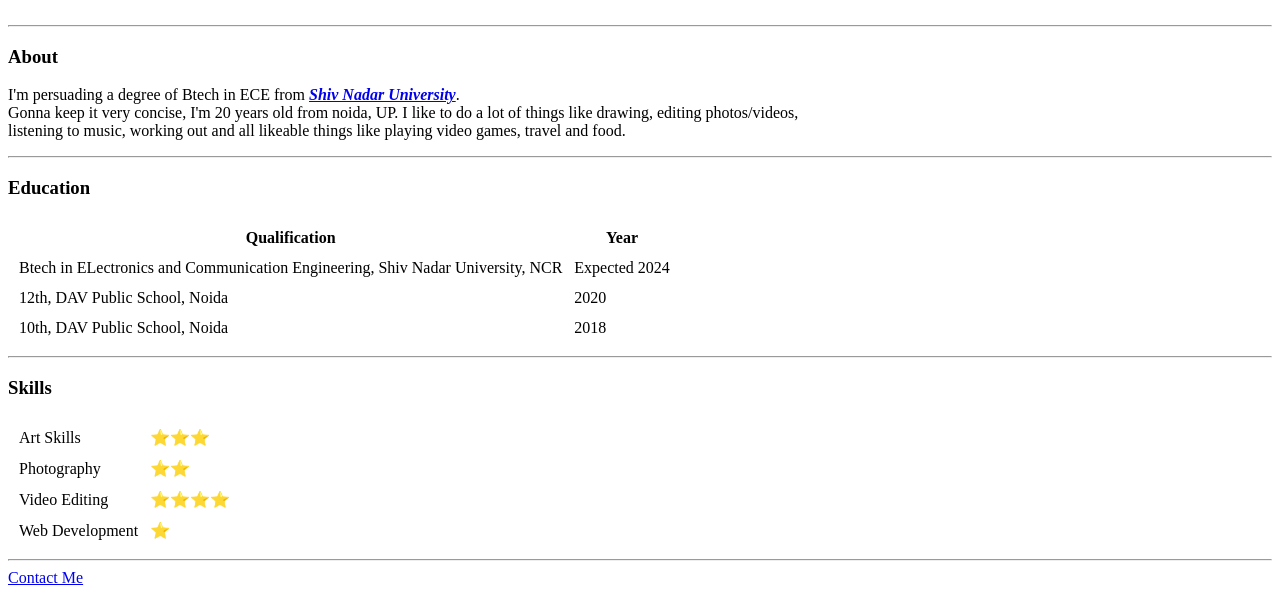
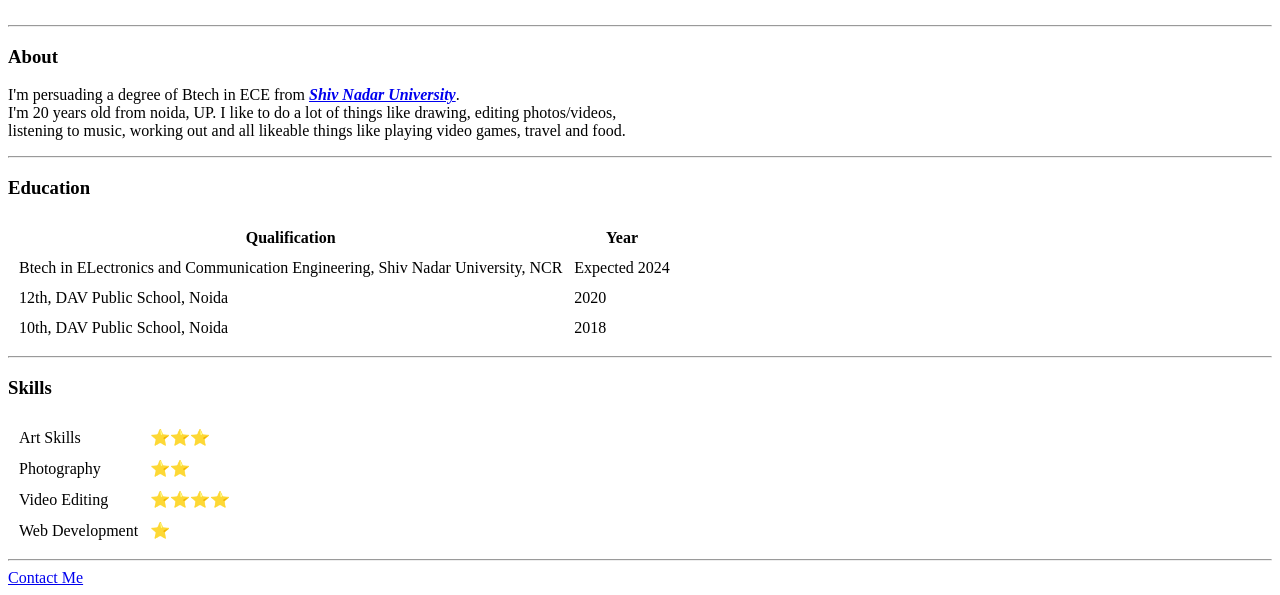
Before and after one commit to xaibhav/cv, a plain HTML site: page index.html in a window 1280 px wide. Shown: the part 237-832 px from the top of the page. Drawn offline with Linux system fonts and the light colour scheme.

Commit message:
Update index.html

```diff
--- a/index.html
+++ b/index.html
@@ -21,7 +21,7 @@
   <hr>
   <h3>About</h3>
   <p>I'm persuading a degree of Btech in ECE from <em><strong><a href="https://snu.edu.in/home">Shiv Nadar University</a></strong></em>. <br>
-    Gonna keep it very concise, I'm 20 years old from noida, UP.
+    I'm 20 years old from noida, UP.
     I like to do a lot of things like drawing, editing photos/videos, <br>
     listening to music, working out and all likeable things like playing video games, travel and food.</<p>
     <hr>
```
